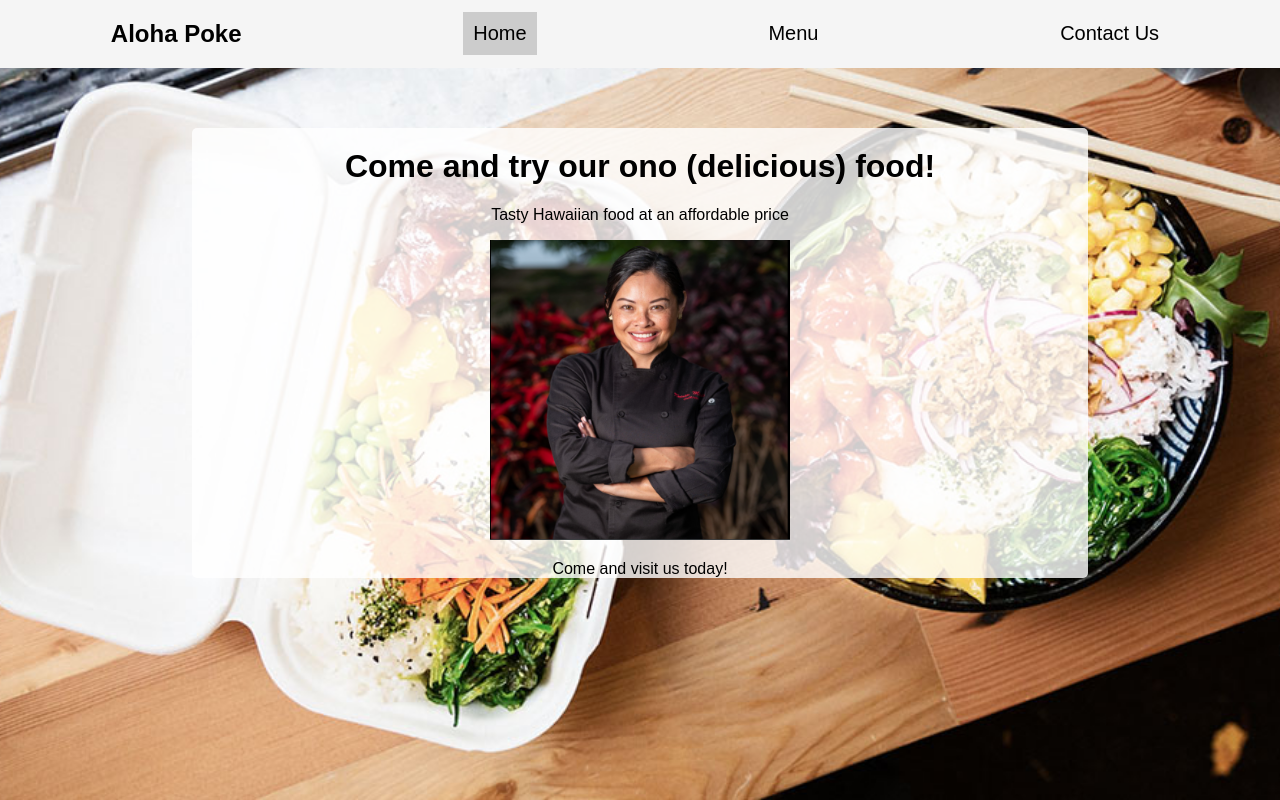
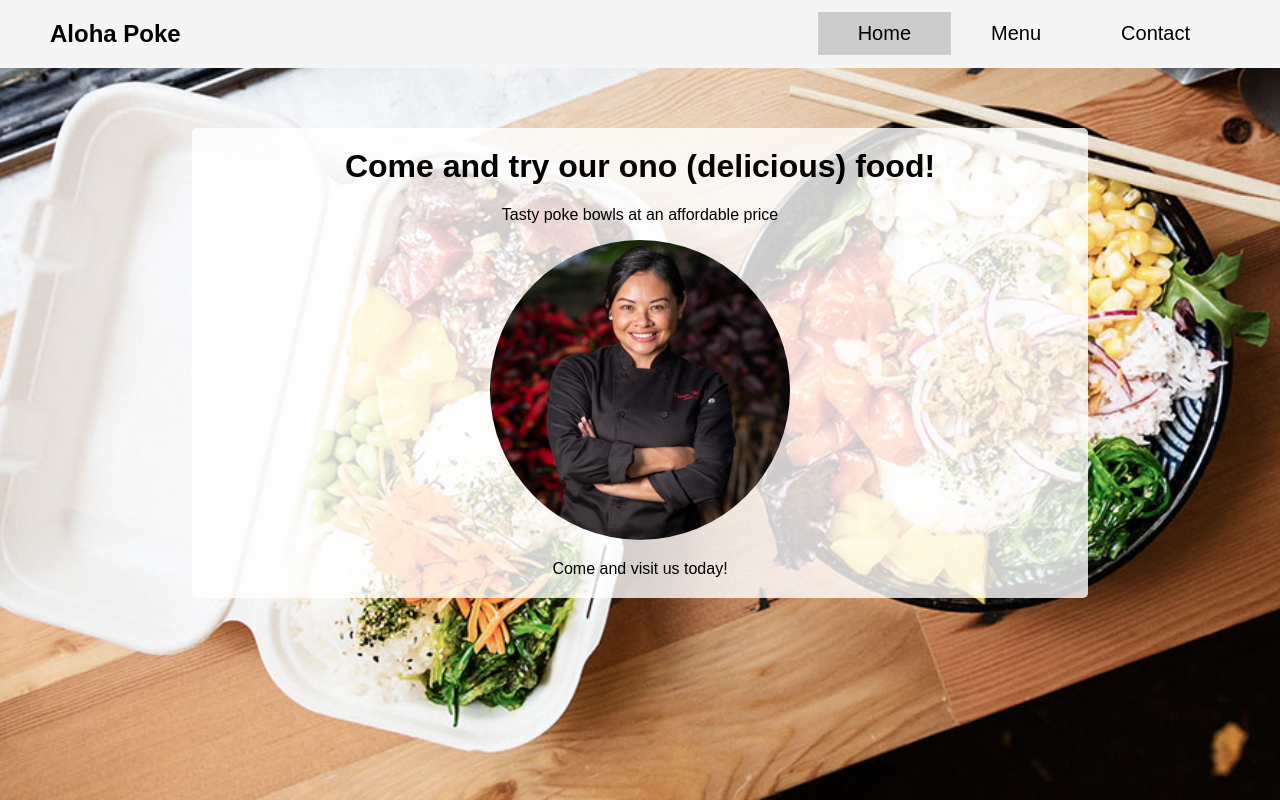
Before and after one commit to coderlore/restaurant, a website built with webpack: page dist/index.html in a window 1280 px wide. Built offline with nearby package versions, Linux system fonts and the light colour scheme.

Commit message:
Fixed styling. Added menu items.

```diff
--- a/src/contact.js
+++ b/src/contact.js
@@ -26,6 +26,7 @@ function contact() {
     contactPage.appendChild(hours);
 
     const mapImage = new Image();
+    mapImage.id = 'mapImage';
     mapImage.src = mapRestaurant;
     mapImage.alt = 'Location on map';
     mapImage.style.height = '300px';
--- a/src/home.js
+++ b/src/home.js
@@ -15,10 +15,11 @@ function loadHome() {
     homePage.appendChild(h1);
 
     const p = document.createElement('p');
-    p.innerHTML = 'Tasty Hawaiian food at an affordable price';
+    p.innerHTML = 'Tasty poke bowls at an affordable price';
     homePage.appendChild(p);
 
     const chefImage = new Image();
+    chefImage.id = 'chefImage';
     chefImage.src = chef;
     chefImage.alt = 'Chef Sherry';
     chefImage.style.height = '300px';
--- a/src/menu.js
+++ b/src/menu.js
@@ -5,6 +5,7 @@ function loadMenu() {
     content.id = 'content';
 
     const menuPage = document.createElement('div');
+    menuPage.id = 'menu';
     menuPage.setAttribute('data-tab-content', 'menu')
     menuPage.classList.add('tab-content');
 
@@ -14,19 +15,61 @@ function loadMenu() {
 
     const menuItem = document.createElement('div');
 
-    const foodImage = new Image();
+    /*const foodImage = new Image();
     foodImage.src = locoMocoPic;
     foodImage.alt = 'Loco Moco';
-    foodImage.style.height = '100px';
-    foodImage.style.width = '100px';
-    menuPage.appendChild(foodImage);
+    foodImage.style.height = '150px';
+    foodImage.style.width = '150px';
+    menuPage.appendChild(foodImage);*/
+
+    const pokeTitle = document.createElement('h2');
+    pokeTitle.classList.add('menu-item');
+    pokeTitle.innerHTML = 'Poke Bowl .............................. $15';
+    menuPage.appendChild(pokeTitle);
+
+    const pokeDescription = document.createElement('p');
+    pokeDescription.classList.add('menu-item');
+    pokeDescription.innerHTML = 'Spicy ahi on a bed of white rice. Topped with furikake.'
+    menuPage.appendChild(pokeDescription);
+
+    const shoyuTitle = document.createElement('h2');
+    shoyuTitle.classList.add('menu-item');
+    shoyuTitle.innerHTML = 'Shoyu Poke Bowl .................. $15';
+    menuPage.appendChild(shoyuTitle);
+
+    const shoyuDescription = document.createElement('p');
+    shoyuDescription.classList.add('menu-item');
+    shoyuDescription.innerHTML = 'Shoyu ahi on a bed of white rice. Topped with furikake.'
+    menuPage.appendChild(shoyuDescription);
+
+    const wasabiTitle = document.createElement('h2');
+    wasabiTitle.classList.add('menu-item');
+    wasabiTitle.innerHTML = 'Wasabi Aioli Poke Bowl ........ $16';
+    menuPage.appendChild(wasabiTitle);
+
+    const wasabiDescription = document.createElement('p');
+    wasabiDescription.classList.add('menu-item');
+    wasabiDescription.innerHTML = 'Wasabi aioli ahi on a bed of white rice. Topped with furikake.'
+    menuPage.appendChild(wasabiDescription);
+
+    const srirachaTitle = document.createElement('h2');
+    srirachaTitle.classList.add('menu-item');
+    srirachaTitle.innerHTML = 'Sriracha Aioli Poke Bowl ...... $16';
+    menuPage.appendChild(srirachaTitle);
+
+    const srirachaDescription = document.createElement('p');
+    srirachaDescription.classList.add('menu-item');
+    srirachaDescription.innerHTML = 'Sriracha aioli ahi on a bed of white rice. Topped with furikake.'
+    menuPage.appendChild(srirachaDescription);
 
     const foodTitle = document.createElement('h2');
-    foodTitle.innerHTML = 'Loco Moco';
+    foodTitle.classList.add('menu-item');
+    foodTitle.innerHTML = 'Loco Moco ............................. $10';
     menuPage.appendChild(foodTitle);
 
     const foodDescription = document.createElement('p');
-    foodDescription.innerHTML = '2 Hamburger patties topped with an egg (prepared how you like it)'
+    foodDescription.classList.add('menu-item');
+    foodDescription.innerHTML = '2 Hamburger patties topped with an egg.'
     menuPage.appendChild(foodDescription);
 
     menuPage.appendChild(menuItem);
--- a/src/navbar.js
+++ b/src/navbar.js
@@ -28,7 +28,7 @@ function navbar() {
         setActive(menuBtn);
     });
 
-    contactBtn.textContent = 'Contact Us';
+    contactBtn.textContent = 'Contact';
     contactBtn.classList.add('page-nav');
     contactBtn.setAttribute('data-for-tab', 'contact');
     contactBtn.addEventListener('click', (e) => {
--- a/src/style.css
+++ b/src/style.css
@@ -37,15 +37,22 @@ nav {
     background-color: whitesmoke;
     align-items: center;
     margin: 0;
-    padding: 0;
+
+    padding: 0px 50px;
+}
+
+nav > :nth-child(1) {
+    margin-right: auto;
 }
 
 button {
     cursor: pointer;
-    padding: 10px;
+    padding: 10px 40px;
     border: none;
     background-color: whitesmoke;
     font-size: 1.25em;
+    display: block;
+    float: right;
 }
 
 .page-nav:hover {
@@ -54,6 +61,10 @@ button {
 
 .page-nav.active {
     background-color: #ccc;
+}
+
+.page-nav {
+    padding: ;
 }
 
 [data-tab-content] {
@@ -83,6 +94,14 @@ button {
     text-align: center;
 }
 
+#content > [id='menu']  {
+    background: rgba(255, 255, 255, 0.8);
+    width: 70%;
+    margin: 60px auto;
+    border-radius: 5px;
+    text-align: center;
+}
+
 #content > [id='contact']  {
     background: rgba(255, 255, 255, 0.8);
     width: 70%;
@@ -90,3 +109,24 @@ button {
     border-radius: 5px;
     text-align: center;
 }
+
+.menu-item {
+    text-align: left;
+    margin: 20px 200px;
+}
+
+.menu-item:nth-child(11) {
+    padding-bottom: 20px;
+}
+
+p:last-child {
+    padding-bottom: 20px;
+}
+
+#chefImage {
+    border-radius: 50%;
+}
+
+#mapImage {
+    padding: 20px 0px;
+}
```
